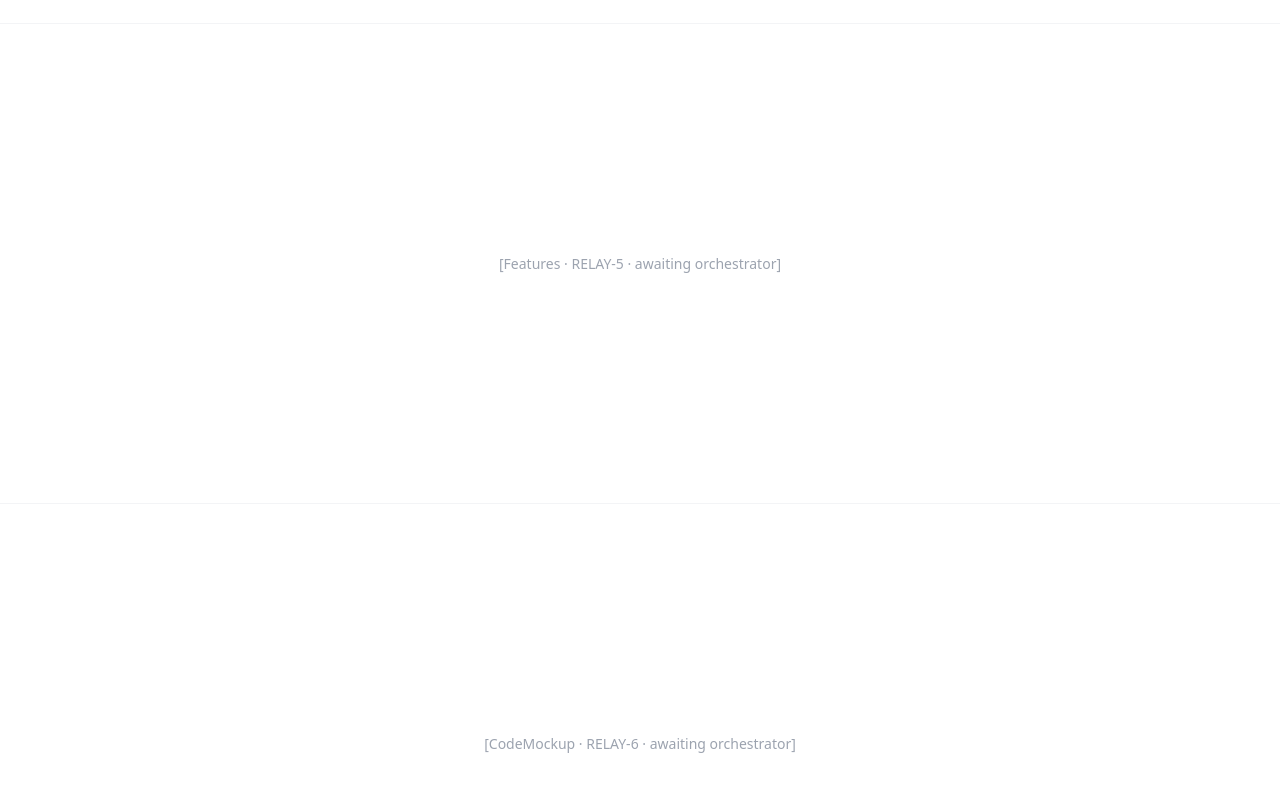
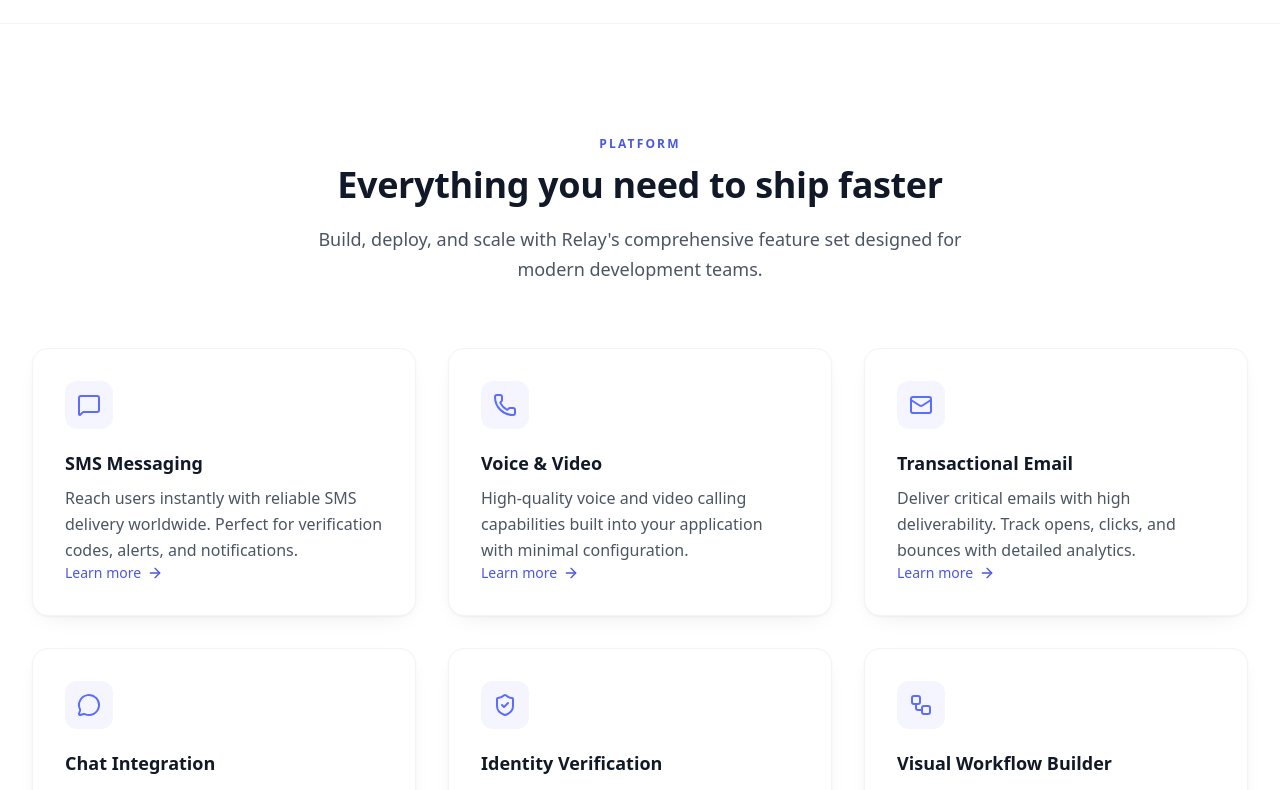
Before and after one commit to 5whsdyqd88-art/template, a Next.js app: page / in a window 1280 px wide. Shown: the part 780-1570 px from the top of the page. Built offline with nearby package versions, Linux system fonts and the light colour scheme.

Commit message:
feat(features): ship Features section (manual: integration-gated)

```diff
--- /dev/null
+++ b/app/content/relay/features.ts
@@ -0,0 +1,14 @@
+export const featuresContent = {
+  eyebrow: "PLATFORM",
+  headline: "Everything you need to ship faster",
+  lede: "Build, deploy, and scale with Relay's comprehensive feature set designed for modern development teams.",
+  features: [
+    { title: "SMS Messaging", body: "Reach users instantly with reliable SMS delivery worldwide. Perfect for verification codes, alerts, and notifications." },
+    { title: "Voice & Video", body: "High-quality voice and video calling capabilities built into your application with minimal configuration." },
+    { title: "Transactional Email", body: "Deliver critical emails with high deliverability. Track opens, clicks, and bounces with detailed analytics." },
+    { title: "Chat Integration", body: "Connect with users through popular chat apps. Unified interface across WhatsApp, Telegram, and more." },
+    { title: "Identity Verification", body: "Secure user authentication with 2FA, biometric checks, and fraud detection built-in." },
+    { title: "Visual Workflow Builder", body: "Design complex automation pipelines with an intuitive drag-and-drop interface. No coding required." },
+  ],
+  learnMore: "Learn more",
+} as const;
--- a/components/relay/Features.tsx
+++ b/components/relay/Features.tsx
@@ -1,7 +1,123 @@
+"use client";
+
+import { motion, useReducedMotion } from "framer-motion";
+import {
+  MessageSquare,
+  Phone,
+  Mail,
+  MessageCircle,
+  ShieldCheck,
+  Workflow,
+  ArrowRight,
+} from "lucide-react";
+import { featuresContent } from "@/app/content/relay/features";
+
+const ICONS = [MessageSquare, Phone, Mail, MessageCircle, ShieldCheck, Workflow] as const;
+
+const containerVariants = {
+  hidden: {},
+  show: { transition: { staggerChildren: 0.08 } },
+};
+
+const cardVariants = {
+  hidden: { opacity: 0, y: 16 },
+  show: { opacity: 1, y: 0, transition: { duration: 0.5, ease: [0, 0, 0.2, 1] } },
+};
+
+const cardVariantsReduced = {
+  hidden: { opacity: 1, y: 0 },
+  show: { opacity: 1, y: 0 },
+};
+
 export default function Features() {
+  const shouldReduceMotion = useReducedMotion();
+  const activeCardVariants = shouldReduceMotion ? cardVariantsReduced : cardVariants;
+
   return (
-    <section className="min-h-[480px] flex items-center justify-center text-ink-400 text-sm border-b border-ink-100">
-      [Features · RELAY-5 · awaiting orchestrator]
+    <section
+      aria-labelledby="features-heading"
+      className="bg-white py-20 lg:py-28 px-6 lg:px-8 border-b border-ink-100"
+    >
+      <div className="max-w-7xl mx-auto">
+        <div className="text-center max-w-3xl mx-auto">
+          <p
+            id="features-eyebrow"
+            aria-hidden="true"
+            className="text-xs font-semibold tracking-[0.18em] uppercase text-primary-600"
+          >
+            {featuresContent.eyebrow}
+          </p>
+          <h2
+            id="features-heading"
+            className="text-display-md text-ink-900 mt-3 text-balance"
+          >
+            {featuresContent.headline}
+          </h2>
+          {featuresContent.lede && (
+            <p className="text-lg leading-relaxed text-ink-600 max-w-2xl mx-auto mt-5">
+              {featuresContent.lede}
+            </p>
+          )}
+        </div>
+
+        <motion.ul
+          role="list"
+          className="mt-12 lg:mt-16 grid grid-cols-1 sm:grid-cols-2 lg:grid-cols-3 gap-6 lg:gap-8 items-stretch"
+          variants={containerVariants}
+          initial="hidden"
+          whileInView="show"
+          viewport={{ once: true, amount: 0.2 }}
+        >
+          {featuresContent.features.map((feature, index) => {
+            const Icon = ICONS[index];
+            return (
+              <motion.li key={feature.title} variants={activeCardVariants}>
+                <a
+                  href="#"
+                  aria-label={feature.title}
+                  className={[
+                    "group flex flex-col h-full",
+                    "bg-white border border-ink-100 rounded-2xl shadow-card",
+                    "p-6 lg:p-8 cursor-pointer",
+                    "focus-visible:outline-none focus-visible:ring-2 focus-visible:ring-primary-500 focus-visible:ring-offset-2 focus-visible:ring-offset-white",
+                    shouldReduceMotion
+                      ? "hover:shadow-xl transition-shadow duration-base ease-out-soft"
+                      : "hover:-translate-y-1 hover:shadow-xl transition-all duration-base ease-out-soft",
+                  ].join(" ")}
+                >
+                  <span
+                    aria-hidden="true"
+                    className="w-12 h-12 rounded-xl bg-primary-50 flex items-center justify-center"
+                  >
+                    <Icon className="w-6 h-6 text-primary-500" strokeWidth={2} />
+                  </span>
+                  <h3 className="text-lg font-semibold text-ink-900 mt-5">
+                    {feature.title}
+                  </h3>
+                  <p className="text-base leading-relaxed text-ink-600 mt-2">
+                    {feature.body}
+                  </p>
+                  <span
+                    aria-hidden="true"
+                    className="mt-6 mt-auto inline-flex items-center gap-1.5 text-sm font-medium text-primary-600"
+                  >
+                    {featuresContent.learnMore}
+                    <ArrowRight
+                      className={[
+                        "h-4 w-4",
+                        shouldReduceMotion
+                          ? ""
+                          : "transition-transform duration-base ease-out-soft group-hover:translate-x-1",
+                      ].join(" ")}
+                      strokeWidth={2}
+                    />
+                  </span>
+                </a>
+              </motion.li>
+            );
+          })}
+        </motion.ul>
+      </div>
     </section>
   );
 }
```
